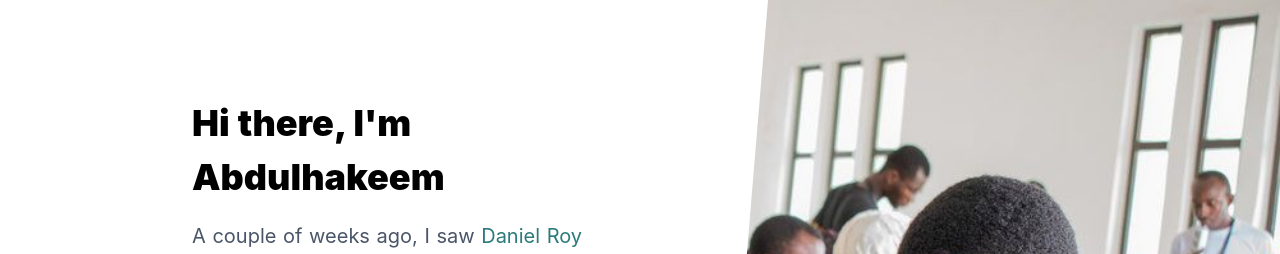
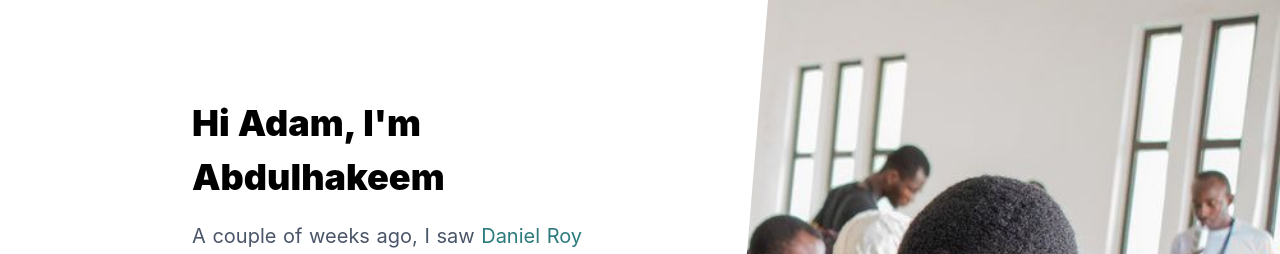
Before and after one commit to amustapha/tailwind-application, a Nuxt app: page / in a window 1280 px wide. Shown: the top 254 px of the page. Built offline with nearby package versions, Linux system fonts and the light colour scheme.

Commit message:
Personalize marketing section

```diff
--- a/components/marketing/index.vue
+++ b/components/marketing/index.vue
@@ -5,7 +5,7 @@
        pl-8 md:pl-24 lg:pl-32 xl:pl-48 pr-8 md:pr-12 xl:pr-32 bg-local"
       style="background-image: url('/imgs/angled-background.svg'); ">
       <h1 class="text-4xl mb-4 font-black">
-        Hi there, I'm Abdulhakeem
+        Hi Adam, I'm Abdulhakeem
       </h1>
       <p class="text-gray-700 font-normal text-xl leading-relaxed">
         A couple of weeks ago, I saw <a href="https://www.linkedin.com/in/pydanny" class="text-teal-700"> Daniel Roy
```
